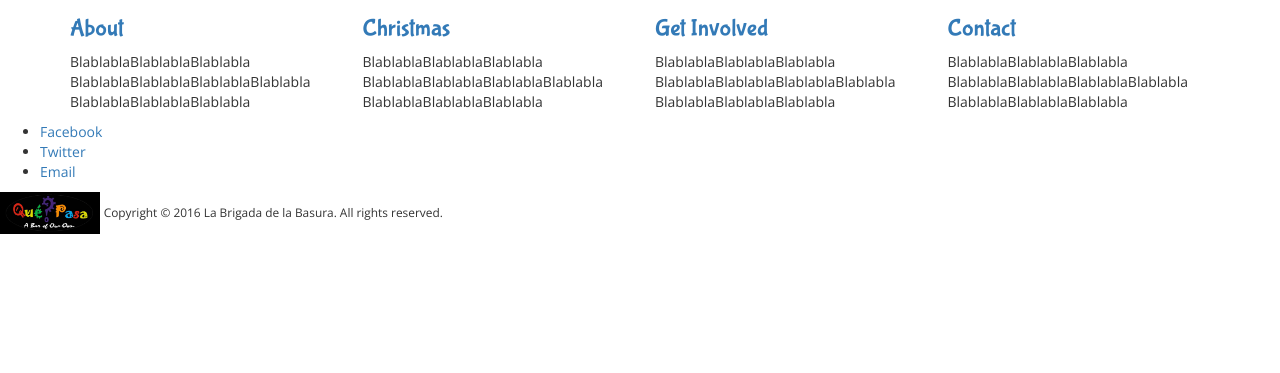
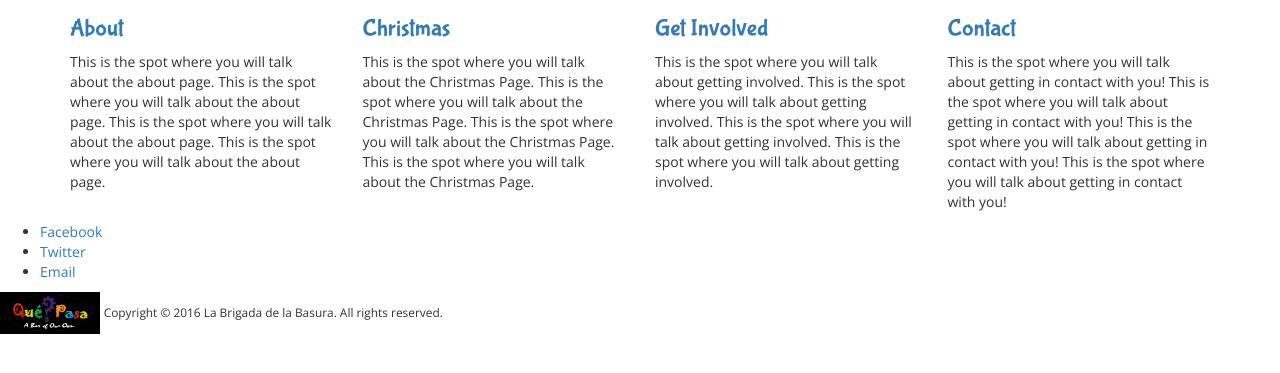
Before and after one commit to rgylling/TrashBrigade, a Jekyll site: the page built from index.html, in a window 1280 px wide, cut to the strip 454-827 px from the top of the page. Built offline with Jekyll 4.4.1, drawn with Linux system fonts in a browser that asks for light colours; nearby versions of some CDN libraries; some web fonts are replaced.

Commit message:
fixed paragraph overflow

```diff
--- a/index.html
+++ b/index.html
@@ -27,19 +27,19 @@ layout: default
   <div class="row">
     <div class="col-sm-3">
       <a href="/about.html"><h3>About</h3></a>
-      <p>BlablablaBlablablaBlablabla</br>BlablablaBlablablaBlablablaBlablabla</br>BlablablaBlablablaBlablabla</p>
+      <p>This is the spot where you will talk about the about page. This is the spot where you will talk about the about page. This is the spot where you will talk about the about page. This is the spot where you will talk about the about page. </p>
     </div>
     <div class="col-sm-3">
       <a href="/christmas.html"><h3>Christmas</h3></a>
-      <p>BlablablaBlablablaBlablabla</br>BlablablaBlablablaBlablablaBlablabla</br>BlablablaBlablablaBlablabla</p>
+      <p>This is the spot where you will talk about the Christmas Page. This is the spot where you will talk about the Christmas Page. This is the spot where you will talk about the Christmas Page. This is the spot where you will talk about the Christmas Page.</p>
     </div>
     <div class="col-sm-3">
       <a href="/get-involved.html"><h3>Get Involved</h3></a>
-      <p>BlablablaBlablablaBlablabla</br>BlablablaBlablablaBlablablaBlablabla</br>BlablablaBlablablaBlablabla</p>
+      <p>This is the spot where you will talk about getting involved. This is the spot where you will talk about getting involved. This is the spot where you will talk about getting involved. This is the spot where you will talk about getting involved. </p>
     </div>
     <div class="col-sm-3">
       <a href="/contact.html"><h3>Contact</h3></a>
-      <p>BlablablaBlablablaBlablabla</br>BlablablaBlablablaBlablablaBlablabla</br>BlablablaBlablablaBlablabla</p>
+      <p>This is the spot where you will talk about getting in contact with you! This is the spot where you will talk about getting in contact with you! This is the spot where you will talk about getting in contact with you! This is the spot where you will talk about getting in contact with you! </p>
     </div>
   </div>
 </div>
```
